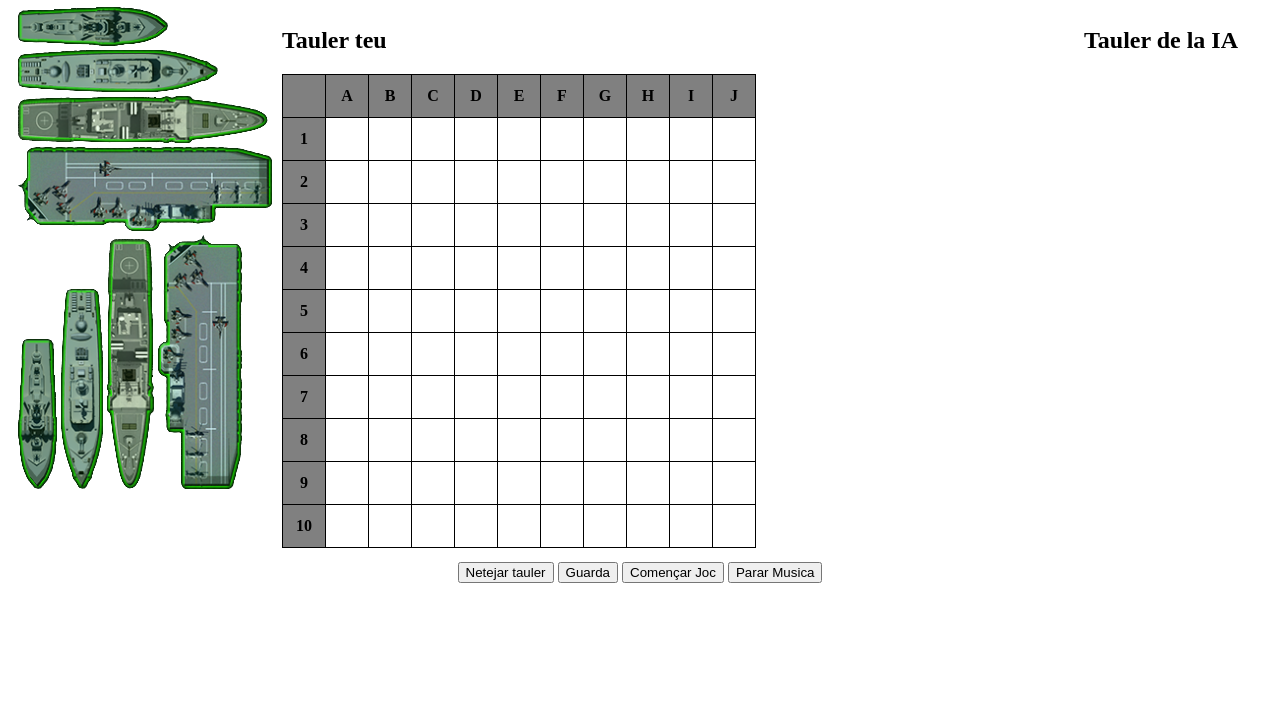
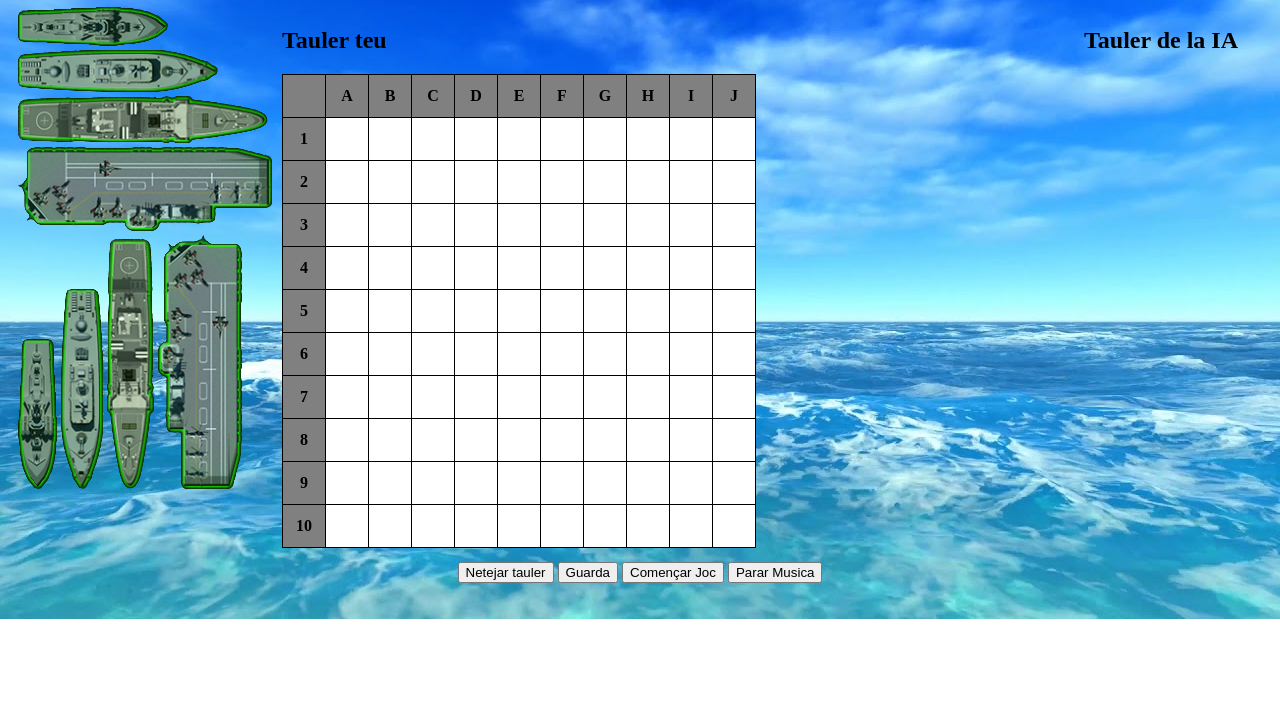
Before and after one commit to marrod22daw/M06UF2_Battleship, a plain HTML site: page index.html in a window 1280 px wide. Shown: the part 73-800 px from the top of the page. Drawn offline with Linux system fonts and the light colour scheme.

Commit message:
Commit 19

```diff
--- a/style.css
+++ b/style.css
@@ -4,8 +4,16 @@ table {
   display: inline-block;
 }
 
+body {
+  background-image: url('Media/fondo.jpg');
+  background-size: cover;
+  background-position: center center;
+  background-repeat: no-repeat;
+}
+
 td {
   border: 1px solid black;
+  background-color: white;
   width: 40px;
   height: 40px;
   text-align: center;
@@ -37,14 +45,15 @@ table {
   text-align: center;
 }
 
-  #barcus{
+#barcus {
   margin-left: 10px;
 }
 
-  #a{
+#a {
   margin-left: 10px;
 }
-  #b{
+
+#b {
   margin-left: 318px;
 }
 
```
Also changed, not shown: Media/fondo.jpg (added). Lines whose indentation alone changed are shown as unchanged.
